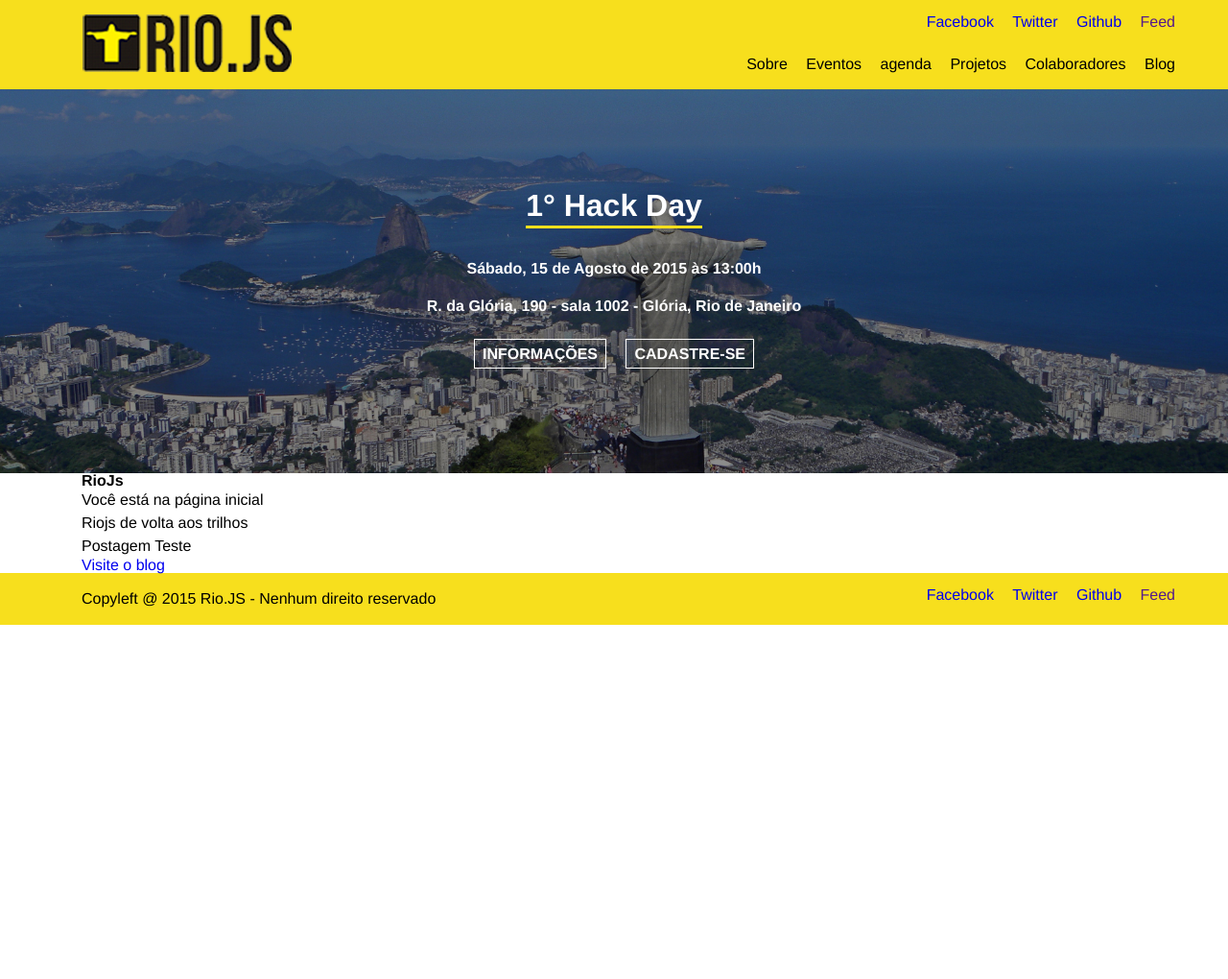
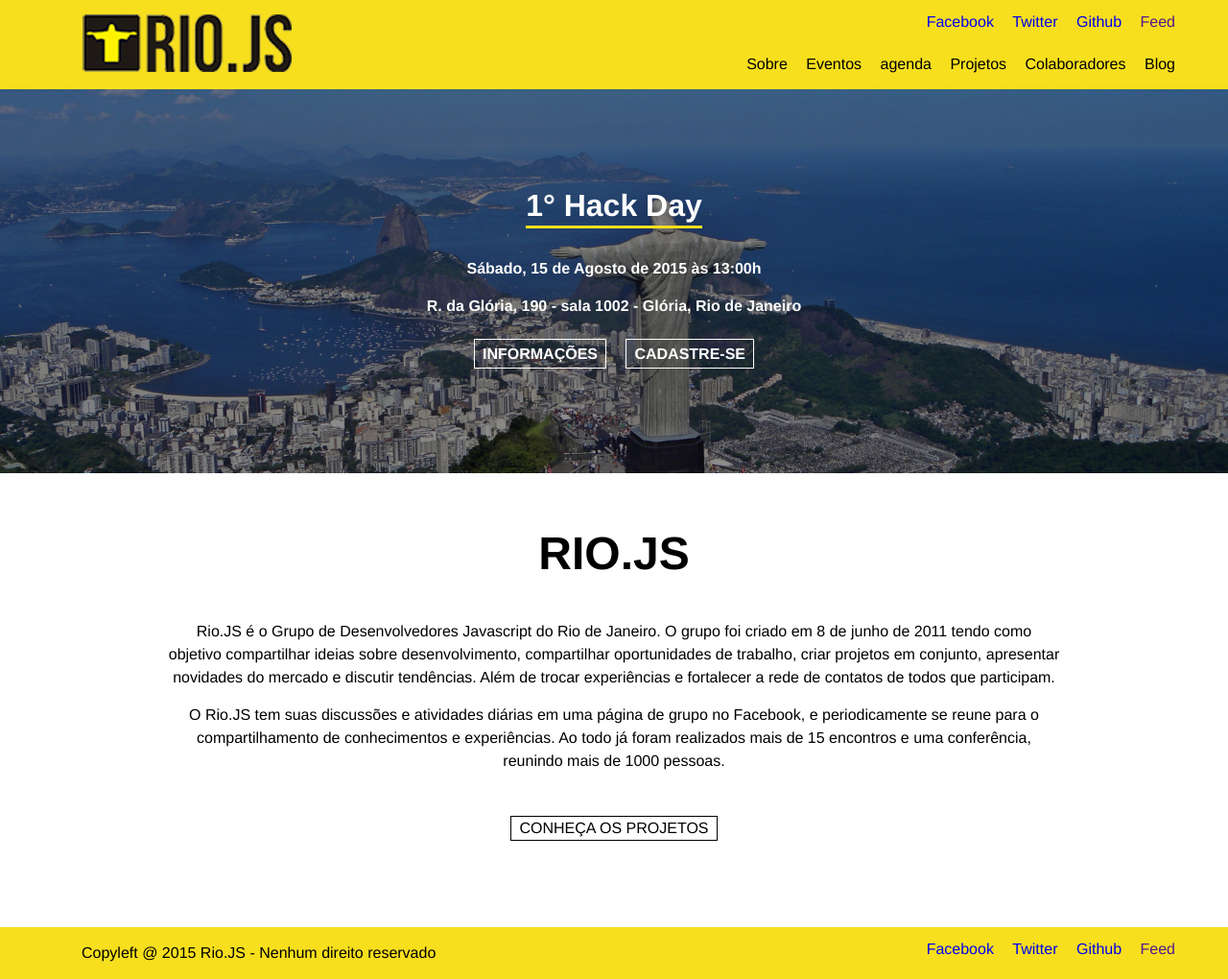
Before and after one commit to riojs-org/blog, a Jekyll site: the page built from index.html, in a window 1280 px wide. Shown: the whole page at 96% size. Built offline with Jekyll 4.4.1, drawn with Linux system fonts in a browser that asks for light colours; before the commit the page ends 900 px from its top, so only the background shows below that.

Commit message:
adding content to home

```diff
--- a/assets/css/_layout.sass
+++ b/assets/css/_layout.sass
@@ -75,7 +75,26 @@
 	padding: 6px 8px
 	margin: 0 8px
 
+// Home ----------------------------------------------------------------------------------------
+.content
+	padding: $spacing-unit*2
+	h1
+		font-size: $base-font-size*3
+		margin: 0 0 $spacing-unit*1.5
+	p
+		margin: 0 0 $spacing-unit/2
 
+.home-content
+	text-align: center
+
+
+.button
+	border: 1px solid $black
+	padding: 4px 8px
+	text-transform: uppercase
+	color: $black
+	margin: $spacing-unit
+	display: inline-block
 
 
 // Footer ----------------------------------------------------------------------------------------
--- a/index.html
+++ b/index.html
@@ -4,16 +4,14 @@
 class: home
 description: "RioJs Descrição"
 ---
+<div class="content home-content">
+	<div class="container">
+		<h1>RIO.JS</h1>
 
-<h1>RioJs</h1>
+		<p>Rio.JS é o Grupo de Desenvolvedores Javascript do Rio de Janeiro. O grupo foi criado em 8 de junho de 2011 tendo como objetivo compartilhar ideias sobre desenvolvimento, compartilhar oportunidades de trabalho, criar projetos em conjunto, apresentar novidades do mercado e discutir tendências. Além de trocar experiências e fortalecer a rede de contatos de todos que participam.</p>
 
-<p>Você está na página inicial</p>
+		<p>O Rio.JS tem suas discussões e atividades diárias em uma página de grupo no Facebook, e periodicamente se reune para o compartilhamento de conhecimentos e experiências. Ao todo já foram realizados mais de 15 encontros e uma conferência, reunindo mais de 1000 pessoas.</p>
 
-
-{% for post in site.posts %}
-
-	<p>{{ post.title }}</p>
-
-{% endfor %}
-
-<a href="{{ "blog" | prepend: site.baseurl }}">Visite o blog</a>
+		<a href="{{ "projetos" | prepend: site.baseurl }}" class="button">Conheça os projetos</a>
+	</div>
+</div>
```
Also changed, not shown: 1 other file.
